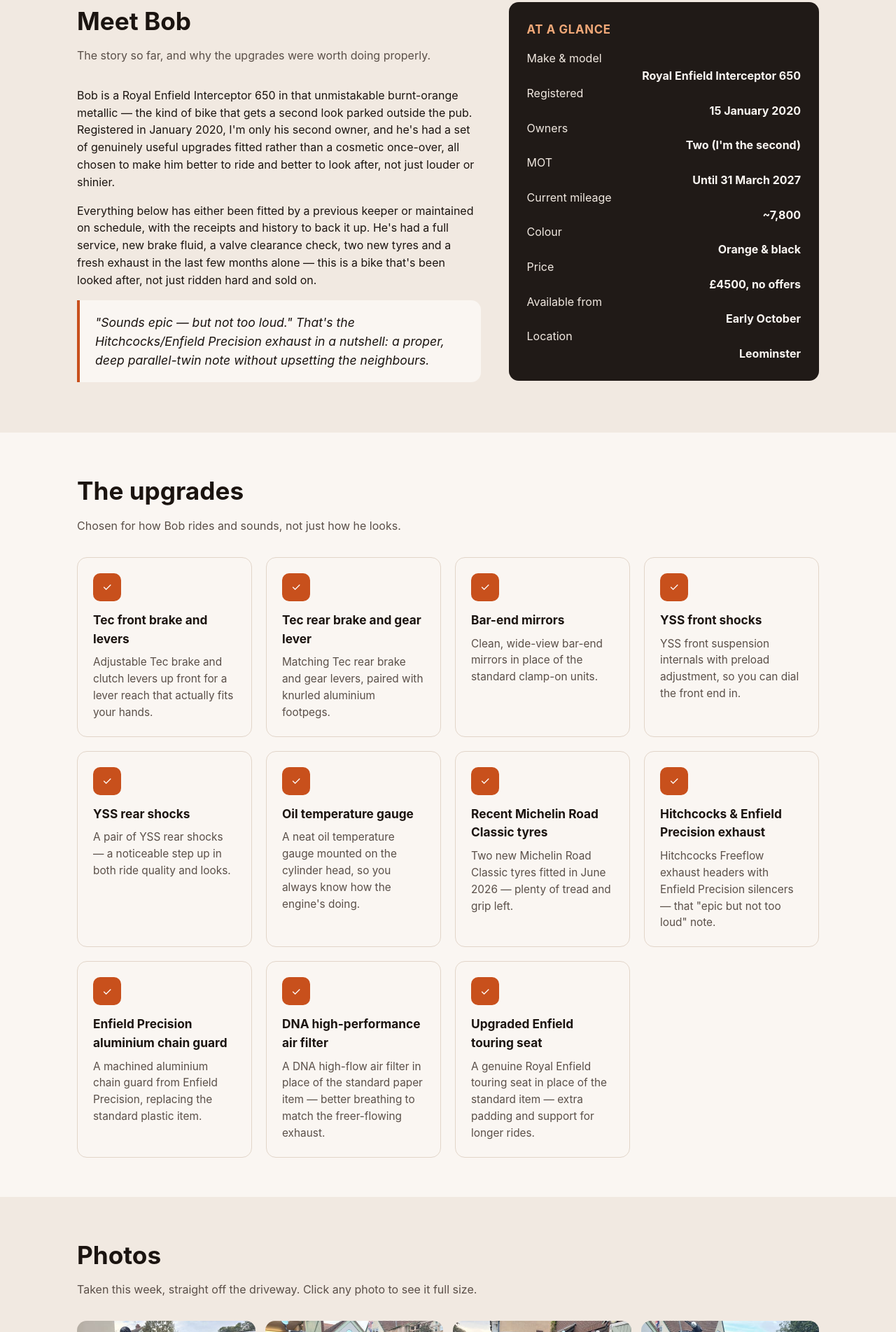
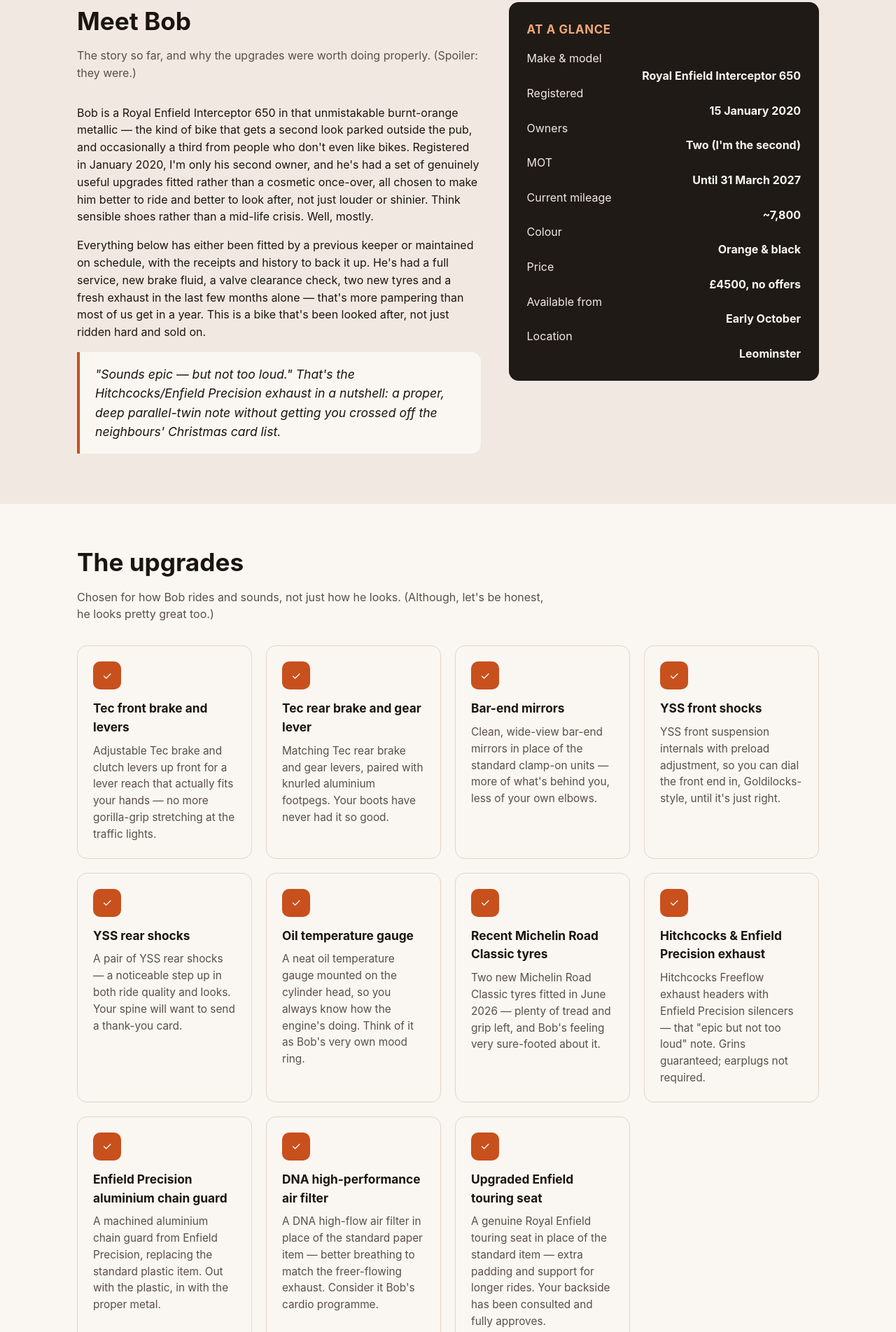
Before and after one commit to magicobject/bob, a website: page public/index.html in a window 1280 px wide. Shown: the part 800-2703 px from the top of the page at 70% size. Drawn offline with Linux system fonts and the light colour scheme.

Commit message:
Volunteer edit: On the main page (public/index.html), give the existing copy a lighter, more humorous tone throughout — the hero tagline/lede, the "Meet Bob" about-section text, the upgrade card descriptions, the gallery intro, and the contact/price section — while keeping all factual details (price £4500, mileage ~7,800, registration date, MOT date, contact details, spec names like YSS/Tec/Hitchcocks/Enfield Precision, and the maintenance history table) completely accurate and unchanged. Add tasteful, family-friendly wit/jokes into the wording rather than replacing or removing any factual content, headings structure, or altering the schema.org JSON-LD data.

```diff
--- a/build-number.json
+++ b/build-number.json
@@ -1,4 +1,4 @@
 {
   "date": "2026.09.26",
-  "build": 1
+  "build": 3
 }
--- a/public/index.html
+++ b/public/index.html
@@ -74,7 +74,7 @@
     <div class="hero-content">
       <div class="wrap">
         <h1>Bob: a 2020 Royal Enfield Interceptor 650</h1>
-        <p class="lede">Really lovely, honestly upgraded, and sounds epic — but not too loud. Ready for its next owner from Leominster, early October.</p>
+        <p class="lede">Really lovely, honestly upgraded, and sounds epic — but not too loud (the neighbours still wave). Ready to leave the nest for his next owner from Leominster, early October — tissues optional.</p>
         <div class="hero-meta">
           <span><strong>£4500</strong>No offers</span>
           <span><strong>~7,800 miles</strong>Current mileage</span>
@@ -94,11 +94,11 @@
         <div class="reveal">
           <div class="section-head">
             <h2>Meet Bob</h2>
-            <p>The story so far, and why the upgrades were worth doing properly.</p>
+            <p>The story so far, and why the upgrades were worth doing properly. (Spoiler: they were.)</p>
           </div>
-          <p>Bob is a Royal Enfield Interceptor 650 in that unmistakable burnt-orange metallic — the kind of bike that gets a second look parked outside the pub. Registered in January 2020, I'm only his second owner, and he's had a set of genuinely useful upgrades fitted rather than a cosmetic once-over, all chosen to make him better to ride and better to look after, not just louder or shinier.</p>
-          <p>Everything below has either been fitted by a previous keeper or maintained on schedule, with the receipts and history to back it up. He's had a full service, new brake fluid, a valve clearance check, two new tyres and a fresh exhaust in the last few months alone — this is a bike that's been looked after, not just ridden hard and sold on.</p>
-          <p class="quote">"Sounds epic — but not too loud." That's the Hitchcocks/Enfield Precision exhaust in a nutshell: a proper, deep parallel-twin note without upsetting the neighbours.</p>
+          <p>Bob is a Royal Enfield Interceptor 650 in that unmistakable burnt-orange metallic — the kind of bike that gets a second look parked outside the pub, and occasionally a third from people who don't even like bikes. Registered in January 2020, I'm only his second owner, and he's had a set of genuinely useful upgrades fitted rather than a cosmetic once-over, all chosen to make him better to ride and better to look after, not just louder or shinier. Think sensible shoes rather than a mid-life crisis. Well, mostly.</p>
+          <p>Everything below has either been fitted by a previous keeper or maintained on schedule, with the receipts and history to back it up. He's had a full service, new brake fluid, a valve clearance check, two new tyres and a fresh exhaust in the last few months alone — that's more pampering than most of us get in a year. This is a bike that's been looked after, not just ridden hard and sold on.</p>
+          <p class="quote">"Sounds epic — but not too loud." That's the Hitchcocks/Enfield Precision exhaust in a nutshell: a proper, deep parallel-twin note without getting you crossed off the neighbours' Christmas card list.</p>
         </div>
         <aside class="fact-card reveal">
           <h3>At a glance</h3>
@@ -122,63 +122,63 @@
     <div class="wrap">
       <div class="section-head reveal">
         <h2>The upgrades</h2>
-        <p>Chosen for how Bob rides and sounds, not just how he looks.</p>
+        <p>Chosen for how Bob rides and sounds, not just how he looks. (Although, let's be honest, he looks pretty great too.)</p>
       </div>
       <div class="upgrade-grid">
         <article class="upgrade-card reveal">
           <div class="icon" aria-hidden="true">✓</div>
           <h3>Tec front brake and levers</h3>
-          <p>Adjustable Tec brake and clutch levers up front for a lever reach that actually fits your hands.</p>
+          <p>Adjustable Tec brake and clutch levers up front for a lever reach that actually fits your hands — no more gorilla-grip stretching at the traffic lights.</p>
         </article>
         <article class="upgrade-card reveal">
           <div class="icon" aria-hidden="true">✓</div>
           <h3>Tec rear brake and gear lever</h3>
-          <p>Matching Tec rear brake and gear levers, paired with knurled aluminium footpegs.</p>
+          <p>Matching Tec rear brake and gear levers, paired with knurled aluminium footpegs. Your boots have never had it so good.</p>
         </article>
         <article class="upgrade-card reveal">
           <div class="icon" aria-hidden="true">✓</div>
           <h3>Bar-end mirrors</h3>
-          <p>Clean, wide-view bar-end mirrors in place of the standard clamp-on units.</p>
+          <p>Clean, wide-view bar-end mirrors in place of the standard clamp-on units — more of what's behind you, less of your own elbows.</p>
         </article>
         <article class="upgrade-card reveal">
           <div class="icon" aria-hidden="true">✓</div>
           <h3>YSS front shocks</h3>
-          <p>YSS front suspension internals with preload adjustment, so you can dial the front end in.</p>
+          <p>YSS front suspension internals with preload adjustment, so you can dial the front end in, Goldilocks-style, until it's just right.</p>
         </article>
         <article class="upgrade-card reveal">
           <div class="icon" aria-hidden="true">✓</div>
           <h3>YSS rear shocks</h3>
-          <p>A pair of YSS rear shocks — a noticeable step up in both ride quality and looks.</p>
+          <p>A pair of YSS rear shocks — a noticeable step up in both ride quality and looks. Your spine will want to send a thank-you card.</p>
         </article>
         <article class="upgrade-card reveal">
           <div class="icon" aria-hidden="true">✓</div>
           <h3>Oil temperature gauge</h3>
-          <p>A neat oil temperature gauge mounted on the cylinder head, so you always know how the engine's doing.</p>
+          <p>A neat oil temperature gauge mounted on the cylinder head, so you always know how the engine's doing. Think of it as Bob's very own mood ring.</p>
         </article>
         <article class="upgrade-card reveal">
           <div class="icon" aria-hidden="true">✓</div>
           <h3>Recent Michelin Road Classic tyres</h3>
-          <p>Two new Michelin Road Classic tyres fitted in June 2026 — plenty of tread and grip left.</p>
+          <p>Two new Michelin Road Classic tyres fitted in June 2026 — plenty of tread and grip left, and Bob's feeling very sure-footed about it.</p>
         </article>
         <article class="upgrade-card reveal">
           <div class="icon" aria-hidden="true">✓</div>
           <h3>Hitchcocks &amp; Enfield Precision exhaust</h3>
-          <p>Hitchcocks Freeflow exhaust headers with Enfield Precision silencers — that "epic but not too loud" note.</p>
+          <p>Hitchcocks Freeflow exhaust headers with Enfield Precision silencers — that "epic but not too loud" note. Grins guaranteed; earplugs not required.</p>
         </article>
         <article class="upgrade-card reveal">
           <div class="icon" aria-hidden="true">✓</div>
           <h3>Enfield Precision aluminium chain guard</h3>
-          <p>A machined aluminium chain guard from Enfield Precision, replacing the standard plastic item.</p>
+          <p>A machined aluminium chain guard from Enfield Precision, replacing the standard plastic item. Out with the plastic, in with the proper metal.</p>
         </article>
         <article class="upgrade-card reveal">
           <div class="icon" aria-hidden="true">✓</div>
           <h3>DNA high-performance air filter</h3>
-          <p>A DNA high-flow air filter in place of the standard paper item — better breathing to match the freer-flowing exhaust.</p>
+          <p>A DNA high-flow air filter in place of the standard paper item — better breathing to match the freer-flowing exhaust. Consider it Bob's cardio programme.</p>
         </article>
         <article class="upgrade-card reveal">
           <div class="icon" aria-hidden="true">✓</div>
           <h3>Upgraded Enfield touring seat</h3>
-          <p>A genuine Royal Enfield touring seat in place of the standard item — extra padding and support for longer rides.</p>
+          <p>A genuine Royal Enfield touring seat in place of the standard item — extra padding and support for longer rides. Your backside has been consulted and fully approves.</p>
         </article>
       </div>
     </div>
@@ -188,7 +188,7 @@
     <div class="wrap">
       <div class="section-head reveal">
         <h2>Photos</h2>
-        <p>Taken this week, straight off the driveway. Click any photo to see it full size.</p>
+        <p>Taken this week, straight off the driveway. No filters needed — he's naturally photogenic. Click any photo to see it full size.</p>
       </div>
       <div class="gallery-grid reveal" id="gallery-grid">
         <button type="button" data-index="0"><img src="/images/hero-480.jpg" loading="lazy" decoding="async" alt="Bob, the 2020 Royal Enfield Interceptor 650, three-quarter front view showing the orange tank and bar-end mirrors"></button>
@@ -252,7 +252,7 @@
     <div class="wrap">
       <div class="section-head reveal">
         <h2>Interested in Bob?</h2>
-        <p>Available early October from Leominster, Herefordshire. £4500 — sorry, absolutely no offers. This is a wonderful machine, worth every penny.</p>
+        <p>Available early October from Leominster, Herefordshire. £4500 — sorry, absolutely no offers (not even for a really nice cake). This is a wonderful machine, worth every penny.</p>
       </div>
       <div class="contact-grid reveal">
         <div class="contact-card">
@@ -266,7 +266,7 @@
       </div>
       <div class="price-banner reveal">
         <span class="amount">£4500</span>
-        <span class="note">No offers, please — this is a wonderful machine, worth every penny.</span>
+        <span class="note">No offers, please — this is a wonderful machine, worth every penny. Bob knows his worth.</span>
       </div>
     </div>
   </section>
@@ -275,7 +275,7 @@
 <footer class="site-footer">
   <div class="wrap">
     <span>&copy; <span id="year"></span> Bob the Big Orange Bike. Site by <a href="https://mediawright.uk">mediawright.uk</a>.</span>
-    <span class="build-number">Build 2026.09.24.003</span>
+    <span class="build-number">Build 2026.09.26.003</span>
   </div>
 </footer>
 
```
Also changed, not shown: public/updates.html (+5 -1 lines).
